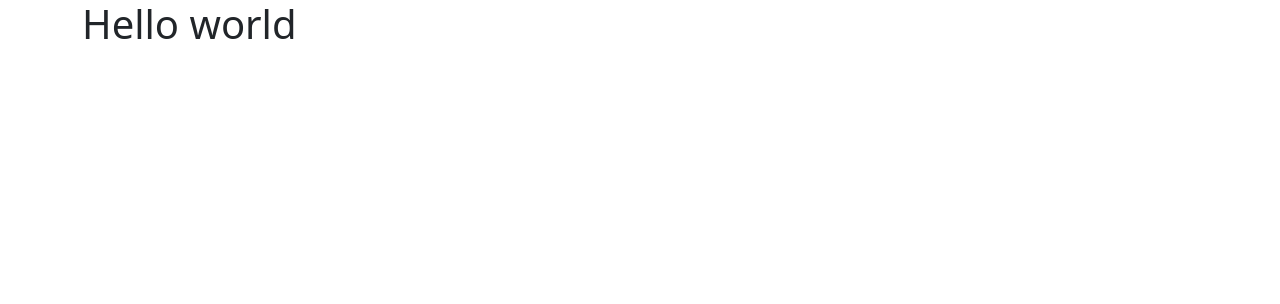
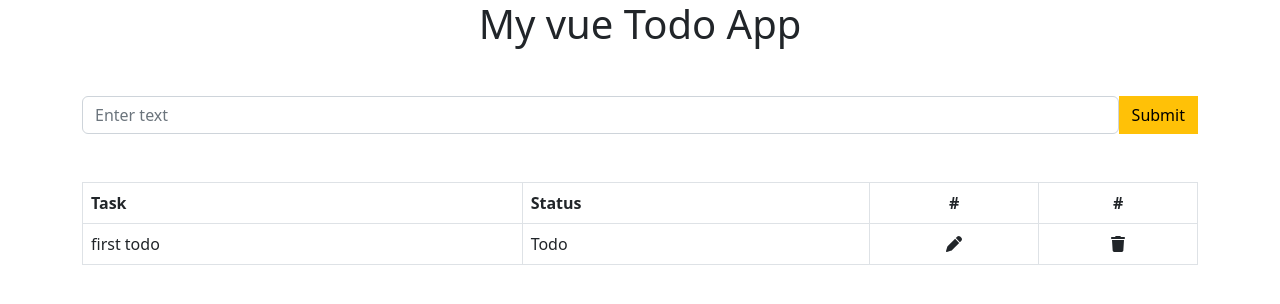
Before and after one commit to SacleuxBenoit/testvuejs, a Vue app in the folder todo-app/: page / in a window 1280 px wide. Shown: the top 304 px of the page. Built offline with nearby package versions, Linux system fonts and the light colour scheme.

Commit message:
create input text for creating todos + some fake data in an array :arrow_right: TodoApp.vue

```diff
--- a/todo-app/src/components/TodoApp.vue
+++ b/todo-app/src/components/TodoApp.vue
@@ -1,6 +1,40 @@
 <template>
-  <div>
-    <h1 class="container">Hello world</h1>
+  <div class="container">
+    <h1 class="text-center">My vue Todo App</h1>
+
+    <div class="d-flex mt-5">
+      <!-- Inputs -->
+      <input type="text" placeholder="Enter text" class="form-control">
+      <button class="btn btn-warning rounded-0">Submit</button>
+    </div>
+          <!-- table -->
+      <table class="table table-bordered mt-5">
+        <thead>
+          <tr>
+            <th scope="col">Task</th>
+            <th scope="col">Status</th>
+            <th scope="col" class="text-center">#</th>
+            <th scope="col" class="text-center">#</th>
+          </tr>
+        </thead>
+
+        <tbody>
+          <tr>
+            <td>first todo</td>
+            <td>Todo</td>
+            <td>
+              <div class="text-center">
+                <span class="fa fa-pen"></span>
+              </div>
+            </td>
+            <td>
+              <div class="text-center">
+                <span class="fa fa-trash"></span>
+              </div>
+            </td>
+          </tr>
+        </tbody>
+      </table>
   </div>
 </template>
 
```
